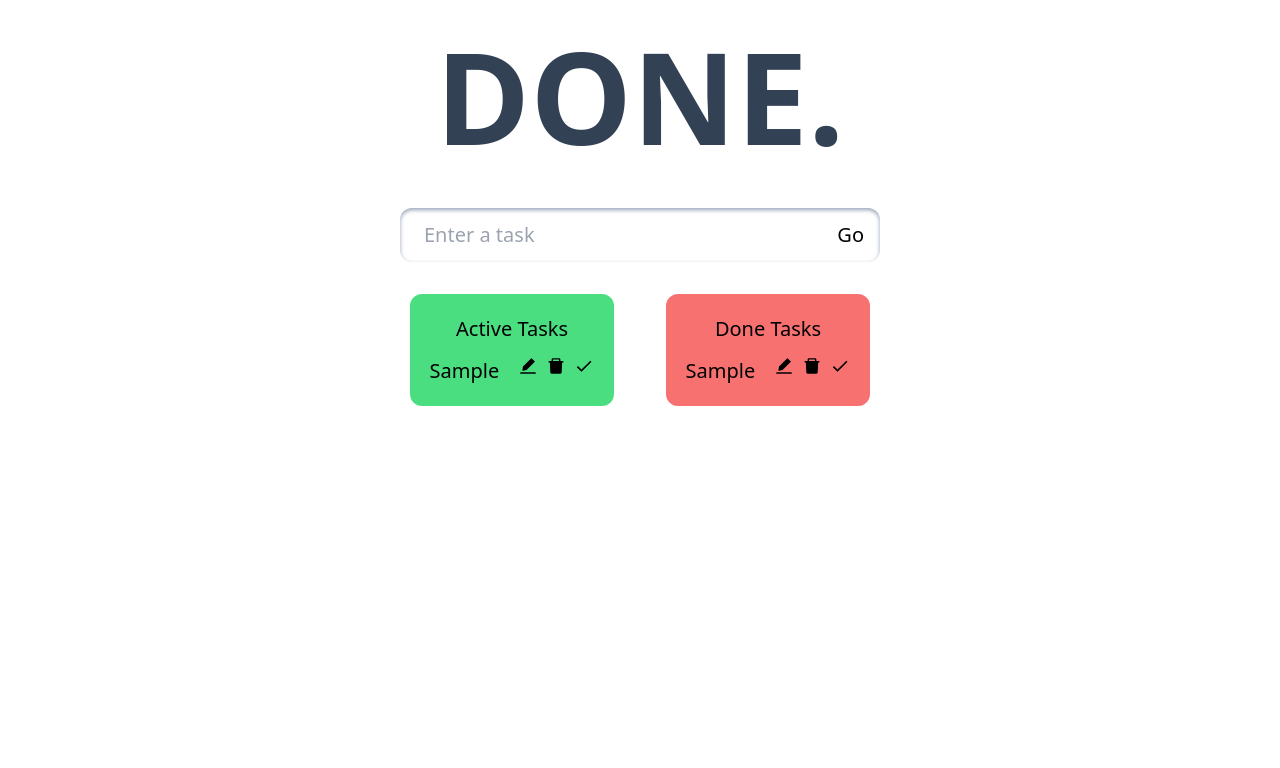
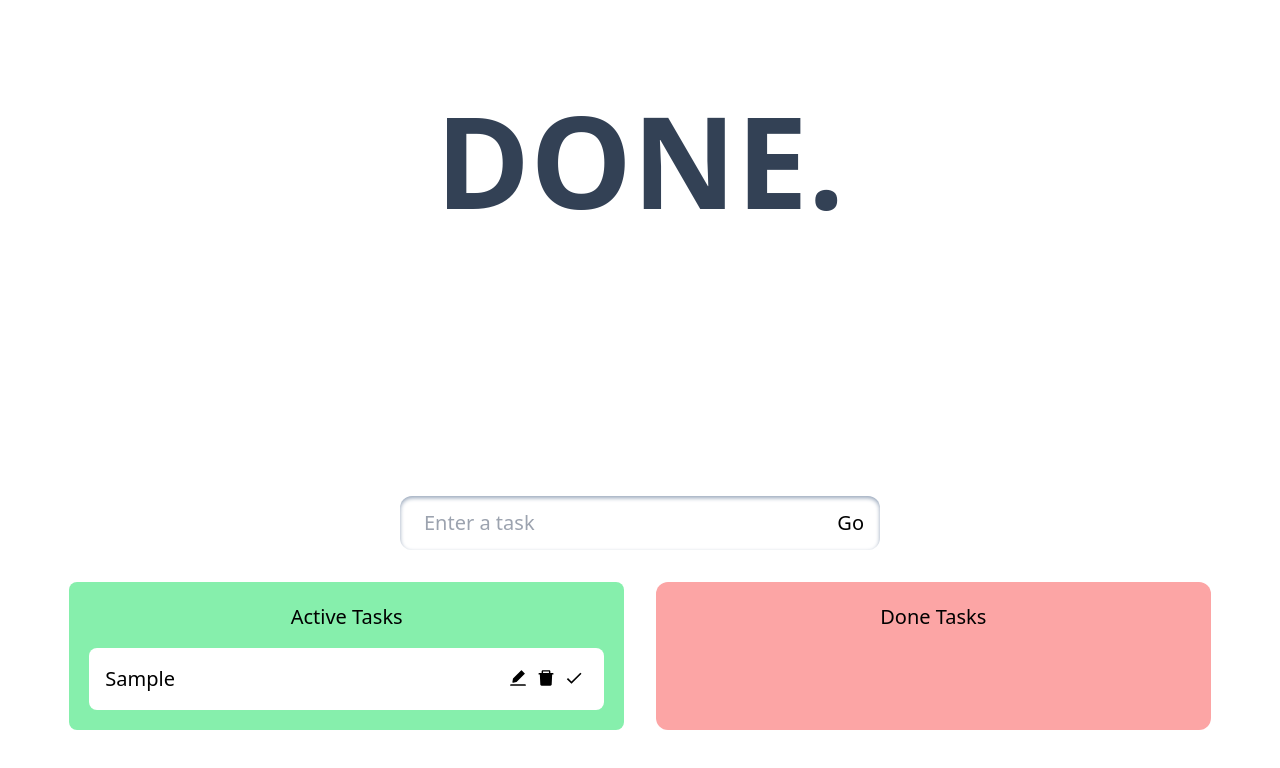
Before and after one commit to PhilKsr/done, a Next.js app: page / in a window 1280 px wide. Both pictures are taken after typing "Sample" into the empty fields and a click on the button "Go". Shown: the top 768 px of the page. Built offline with nearby package versions, Linux system fonts and the light colour scheme.

Commit message:
Completed styling

```diff
--- a/components/InputField.tsx
+++ b/components/InputField.tsx
@@ -10,7 +10,7 @@ const InputField = ({ todo, setTodo, onHandleAdd }: Props) => {
   const inputRef = useRef<HTMLInputElement>(null);
   return (
     <form
-      className='flex relative items-center w-full md:w-3/5 xl:w-2/5'
+      className='flex relative items-center w-full md:w-3/5 xl:w-2/5 mt-8 xl:mt-40'
       onSubmit={(e) => {
         onHandleAdd(e);
         inputRef.current?.blur();
--- a/components/SingleTodo.tsx
+++ b/components/SingleTodo.tsx
@@ -2,7 +2,6 @@ import { FormEvent, SetStateAction, useEffect, useRef, useState } from "react";
 import { Todo } from "../lib/model";
 import { AiFillDelete, AiFillEdit } from "react-icons/ai";
 import { MdDone } from "react-icons/md";
-import TodoList from "./TodoList";
 import { Draggable } from "react-beautiful-dnd";
 
 interface Props {
@@ -47,28 +46,30 @@ const SingleTodo = ({ index, todo, todos, onSetTodos }: Props) => {
       {(provided, snapshot) => (
         <form
           className={`${
-            snapshot.isDragging ? "drag" : ""
-          } flex justify-between mt-3`}
+            snapshot.isDragging ? "shadow-lg" : ""
+          } flex w-full p-4 mt-4 bg-white rounded-lg justify-between hover:scale-105 hover:shadow-lg`}
           onSubmit={(e) => handleEdit(e, todo.id)}
           {...provided.draggableProps}
           {...provided.dragHandleProps}
           ref={provided.innerRef}>
           {edit ? (
             <input
-              className=' min-w-min w-2/3'
+              className='focus:outline-none p-1 border-none w-2/3 relative items-center ease-in-out duration-200'
               ref={inputRef}
               type='text'
               value={editTodo}
               onChange={(e) => setEditTodo(e.target.value)}
             />
           ) : todo.isDone ? (
-            <span className='line-through'>{todo.todo}</span>
+            <span className='line-through focus:outline-none p-1 border-none'>
+              {todo.todo}
+            </span>
           ) : (
             <span>{todo.todo}</span>
           )}
-          <div className='flex '>
+          <div className=' focus:outline-none flex p-1 border-none justify-end'>
             <span
-              className='mr-2'
+              className='ml-2 cursor-pointer'
               onClick={() => {
                 if (!edit && !todo.isDone) {
                   setEdit(!edit);
@@ -76,10 +77,12 @@ const SingleTodo = ({ index, todo, todos, onSetTodos }: Props) => {
               }}>
               <AiFillEdit />
             </span>
-            <span className='mr-2'>
+            <span className='ml-2 cursor-pointer'>
               <AiFillDelete onClick={() => handleDelete(todo.id)} />
             </span>
-            <span onClick={() => handleDone(todo.id)}>
+            <span
+              className='ml-2 cursor-pointer'
+              onClick={() => handleDone(todo.id)}>
               <MdDone />
             </span>
           </div>
--- a/components/TodoList.tsx
+++ b/components/TodoList.tsx
@@ -6,18 +6,24 @@ import SingleTodo from "./SingleTodo";
 interface Props {
   todos: Todo[];
   onSetTodos: React.Dispatch<SetStateAction<Todo[]>>;
+  completedTodos: Todo[];
+  onSetCompletedTodos: React.Dispatch<SetStateAction<Todo[]>>;
 }
 
-const TodoList = ({ todos, onSetTodos }: Props) => {
+const TodoList = ({
+  todos,
+  onSetTodos,
+  completedTodos,
+  onSetCompletedTodos,
+}: Props) => {
   return (
-    //Add right width here (concerning on input)
-    <div className='flex flex-wrap xl:w-2/5 justify-around group '>
+    <div className='flex flex-col xl:flex-row min-w-0 w-2/3 xl:w-11/12 justify-evenly group '>
       <Droppable droppableId='TodosList'>
         {(provided, snapshot) => (
           <div
             className={`${
-              snapshot.isDraggingOver ? "dragactive" : ""
-            } p-5 m-4 bg-green-400 rounded-xl hover:scale-105 hover:bg-green-300 w-2/5 text-center`}
+              snapshot.isDraggingOver ? "bg-green-400" : ""
+            } flex flex-col p-5 m-4 bg-green-300 rounded-lg min-w-0 xl:w-11/12 text-center`}
             ref={provided.innerRef}
             {...provided.droppableProps}>
             <span>Active Tasks</span>
@@ -27,7 +33,7 @@ const TodoList = ({ todos, onSetTodos }: Props) => {
                 key={t.id}
                 todo={t}
                 todos={todos}
-                onSetTodos={onSetTodos}
+                onSetTodos={onSetCompletedTodos}
               />
             ))}
             {provided.placeholder}
@@ -38,18 +44,18 @@ const TodoList = ({ todos, onSetTodos }: Props) => {
         {(provided, snapshot) => (
           <div
             className={`${
-              snapshot.isDraggingOver ? "dragcomplete" : ""
-            } p-5 m-4 bg-red-400 rounded-xl hover:scale-105 hover:bg-red-300 w-2/5 text-center`}
+              snapshot.isDraggingOver ? "bg-red-400" : ""
+            } p-5 m-4 bg-red-300 rounded-xl min-w-0 xl:w-11/12 text-center`}
             ref={provided.innerRef}
             {...provided.droppableProps}>
             <span>Done Tasks</span>
-            {todos.map((t, index) => (
+            {completedTodos.map((t, index) => (
               <SingleTodo
                 index={index}
                 key={t.id}
                 todo={t}
-                todos={todos}
-                onSetTodos={onSetTodos}
+                todos={completedTodos}
+                onSetTodos={onSetCompletedTodos}
               />
             ))}
             {provided.placeholder}
--- a/pages/index.tsx
+++ b/pages/index.tsx
@@ -49,8 +49,8 @@ const Home: NextPage = () => {
 
   return (
     <DragDropContext onDragEnd={onDragEnd}>
-      <div className='flex flex-col items-center  '>
-        <h1 className='text-6xl xl:text-9xl font-bold text m-8 text-slate-700'>
+      <div className='w-full flex flex-col items-center  '>
+        <h1 className=' text-6xl xl:text-9xl font-bold m-8 xl:m-24 text-slate-700'>
           DONE.
         </h1>
         <InputField todo={todo} setTodo={setTodo} onHandleAdd={handleAdd} />
--- a/styles/globals.css
+++ b/styles/globals.css
@@ -17,6 +17,8 @@ p {
 }
 
 body {
+  margin: 0;
+  padding: 0;
   line-height: 1.5;
   font-size: 1.25rem;
   background-color: var(--secondary);
```
